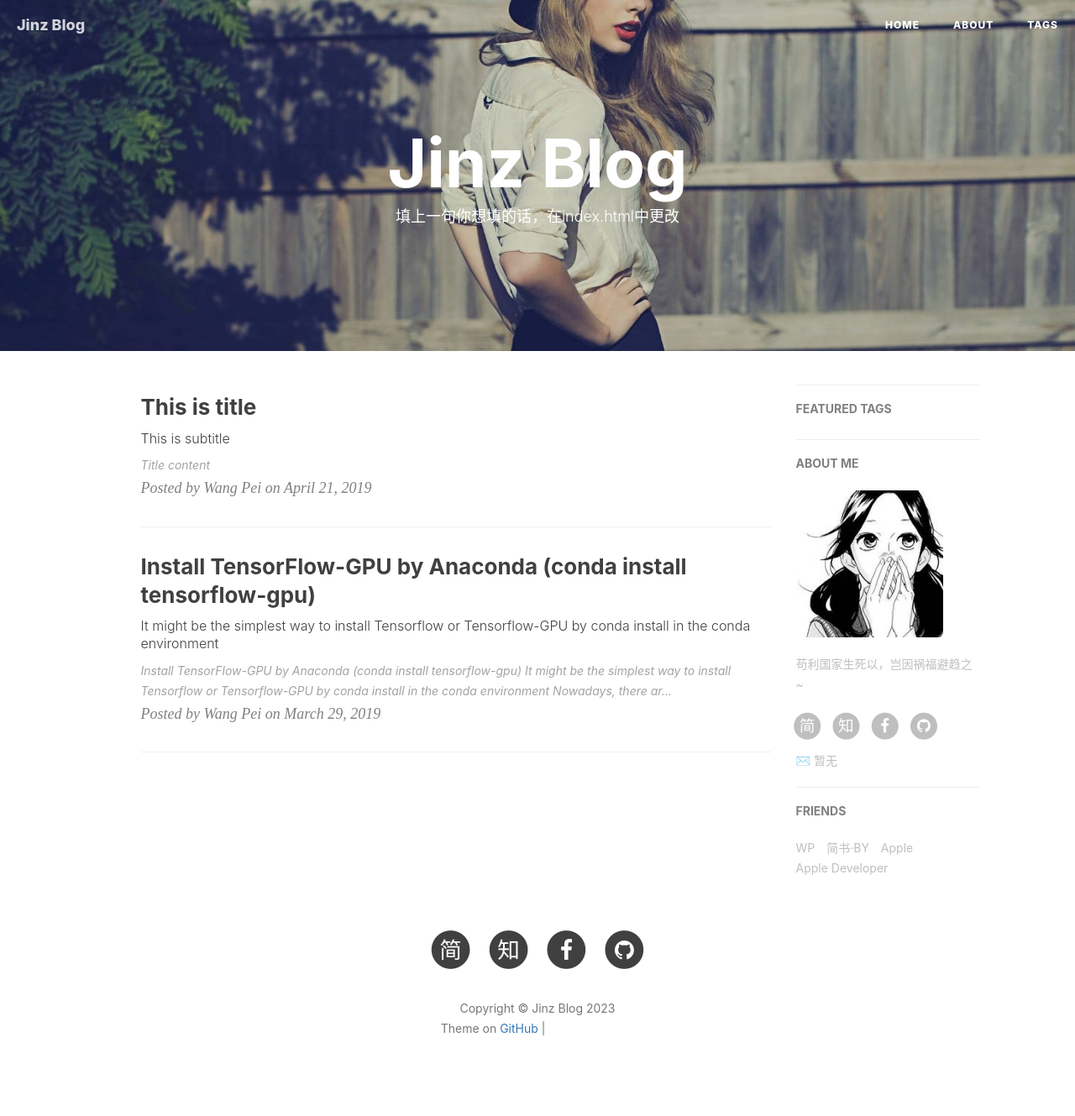
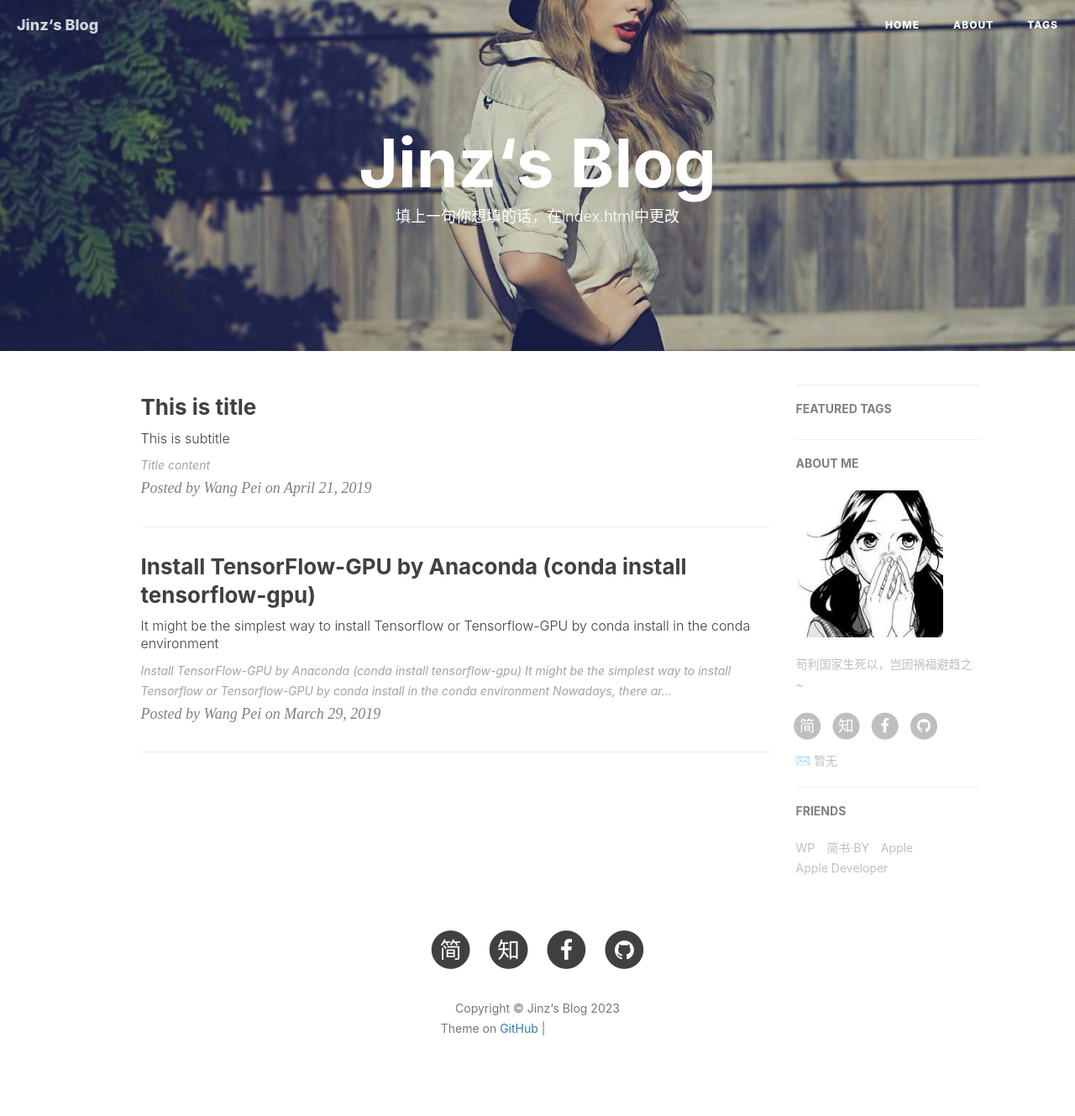
Before and after one commit to Jinz-HU/Jinz-HU.github.io, a Jekyll site: the page built from index.html, in a window 1280 px wide. Shown: the whole page at 84% size. Built offline with Jekyll 4.4.1, drawn with Linux system fonts in a browser that asks for light colours; nearby versions of some CDN libraries; the list of posts is cut into pages by our own code; comment, search, counter and statistics services are not loaded; grey boxes are pictures that could not be loaded.

```diff
--- a/_config.yml
+++ b/_config.yml
@@ -1,6 +1,6 @@
 # Site settings
-title: Jinz Blog
-SEOTitle: Jinz博客 | Jinz Blog
+title: Jinz‘s Blog
+SEOTitle: Jinz's 博客 | Jinz's Blog
 header-img: img/post-bg-desk.jpg
 email: 暂无
 description: "写一句你想写的话"
@@ -62,8 +62,8 @@ gitalk:
   enable: true    #是否开启Gitalk评论
   clientID:                             #生成的clientID
   clientSecret:     #生成的clientSecret
-  repo: name.github.io    #仓库名称
-  owner:     #github用户名
+  repo: Jinz-HU.github.io    #仓库名称
+  owner: Jinz-HU    #github用户名
   admin:
   distractionFreeMode: true #是否启用类似FB的阴影遮罩
 
```
